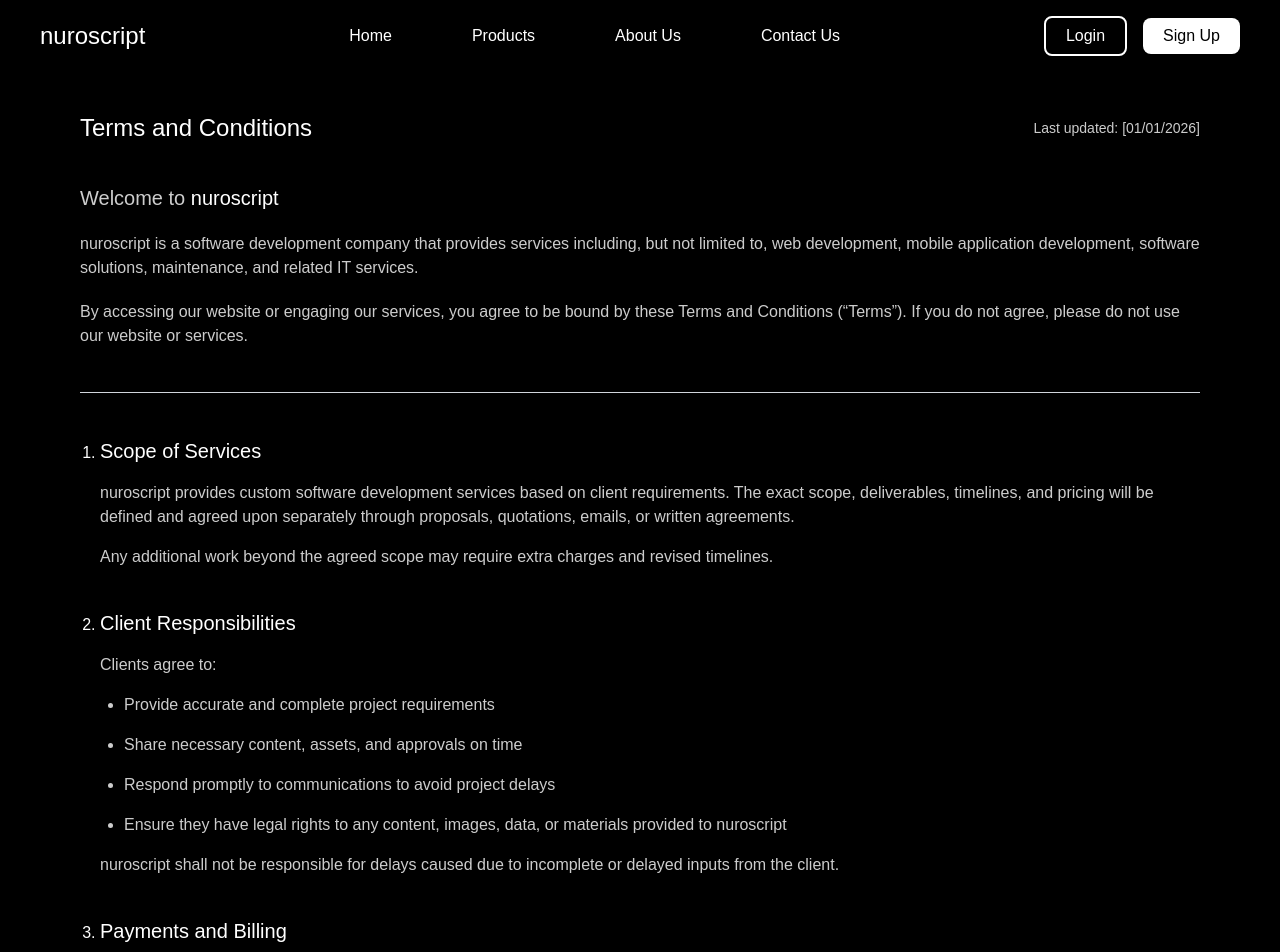
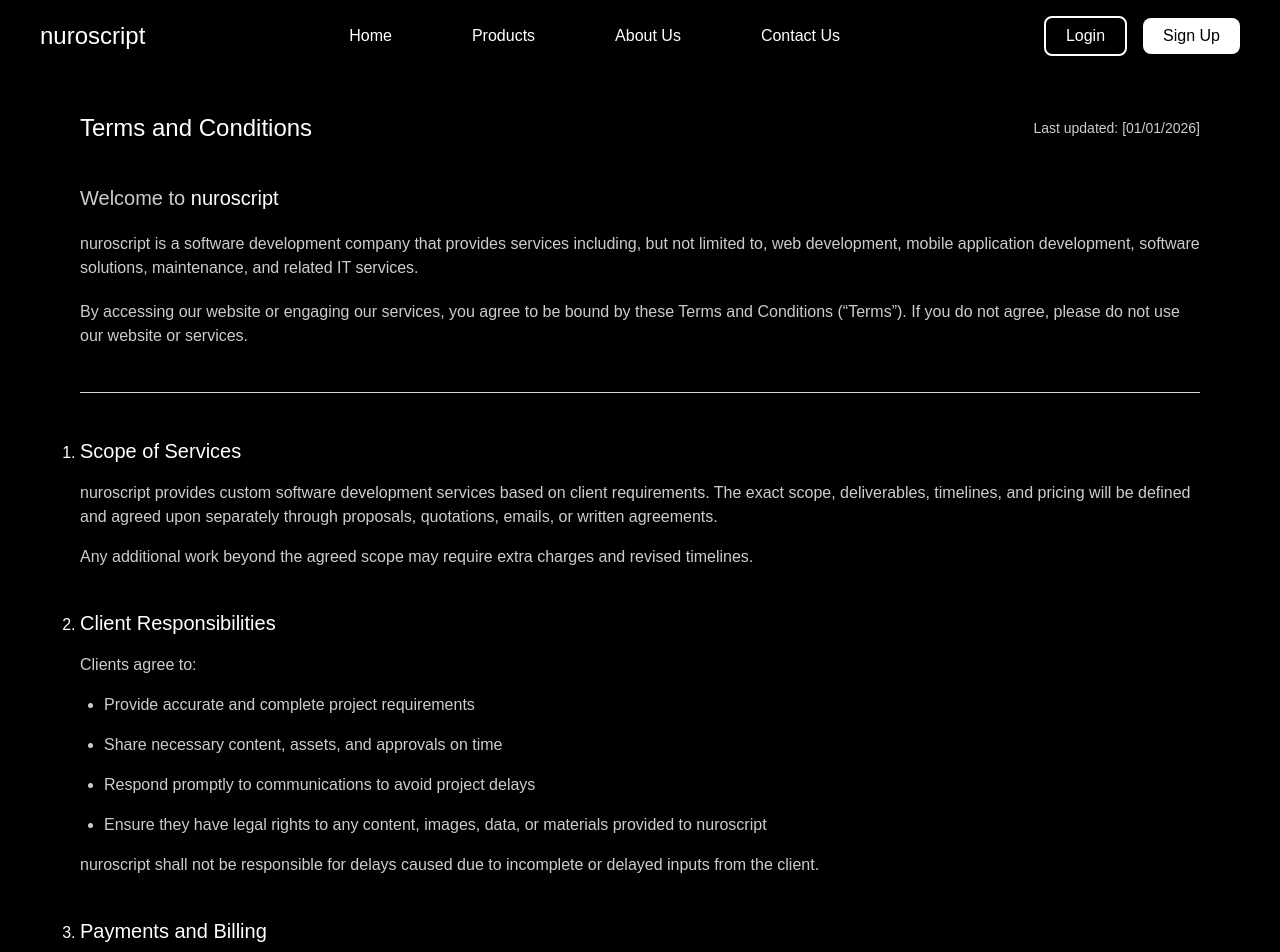
Before and after one commit to nuroscritp/nuroscript, a Next.js app: page /terms in a window 1280 px wide. Shown: the top 952 px of the page. Built offline with nearby package versions, Linux system fonts and the light colour scheme.

Commit message:
18 commit

```diff
--- a/app/terms/page.jsx
+++ b/app/terms/page.jsx
@@ -18,7 +18,7 @@ export default function Terms() {
 
         <hr className="border-t border-gray-300 my-6" />
 
-        <ol className="text-white list-decimal flex flex-col gap-10 px-5">
+        <ol className="text-white list-decimal flex flex-col gap-10">
 
           <li>
             <div className="flex flex-col gap-4">
```
